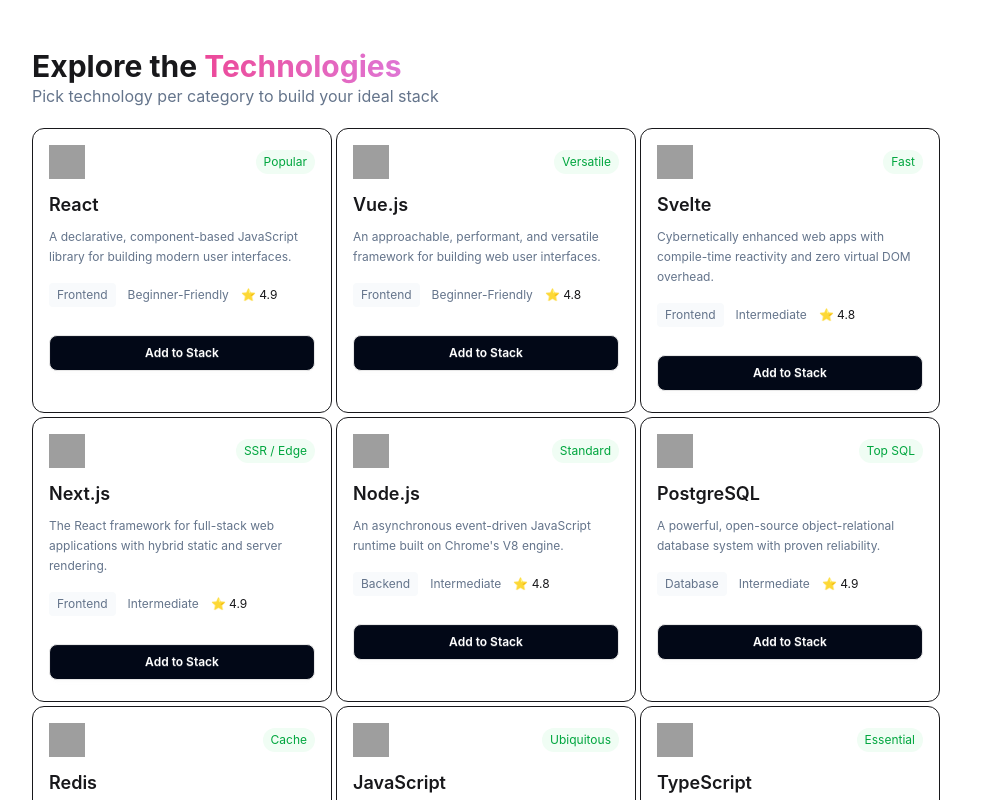
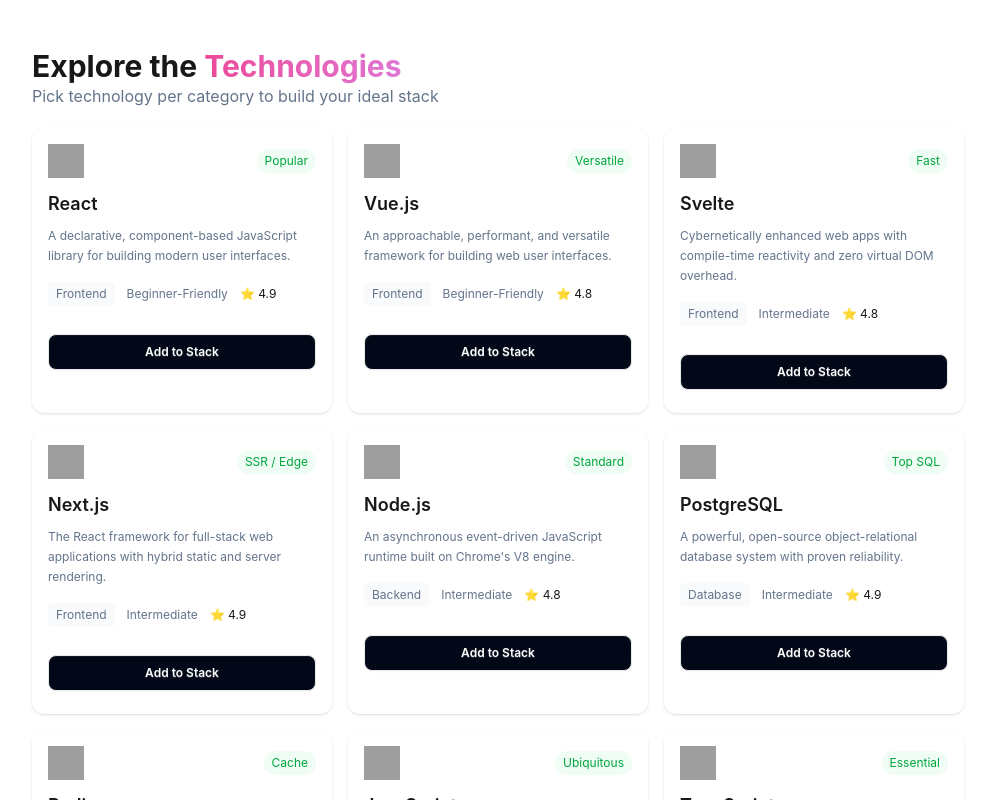
Before and after one commit to Ridoy-Kumar-133/DevStack, a React (Vite) app: page / in a window 1280 px wide. Shown: the part 560-1360 px from the top of the page, without its empty margins (32-1027 px from the left). Built offline with nearby package versions, Linux system fonts and the light colour scheme; grey boxes are pictures that could not be loaded.

Commit message:
Border deleted and shadow adder on card

```diff
--- a/src/Components/Technologies/Card.tsx
+++ b/src/Components/Technologies/Card.tsx
@@ -2,7 +2,7 @@
 
 const Card = ({ tek }: { tek: ICard }) => {
     return (
-        <div className="w-75 h-71.25 rounded-xl border p-4">
+        <div className="w-75 h-71.25 rounded-xl p-4 shadow-sm">
 
             <div className="flex justify-between items-center">
                 <img
--- a/src/Components/Technologies/TechnologyCards.tsx
+++ b/src/Components/Technologies/TechnologyCards.tsx
@@ -9,7 +9,7 @@
 
     return (
         <div className="flex my-5">
-           <div className="grid grid-cols-3 gap-1">
+           <div className="grid grid-cols-3 gap-4">
             {
                 cards.map( (tek) => <Card tek = {tek}></Card> )
             }
```
